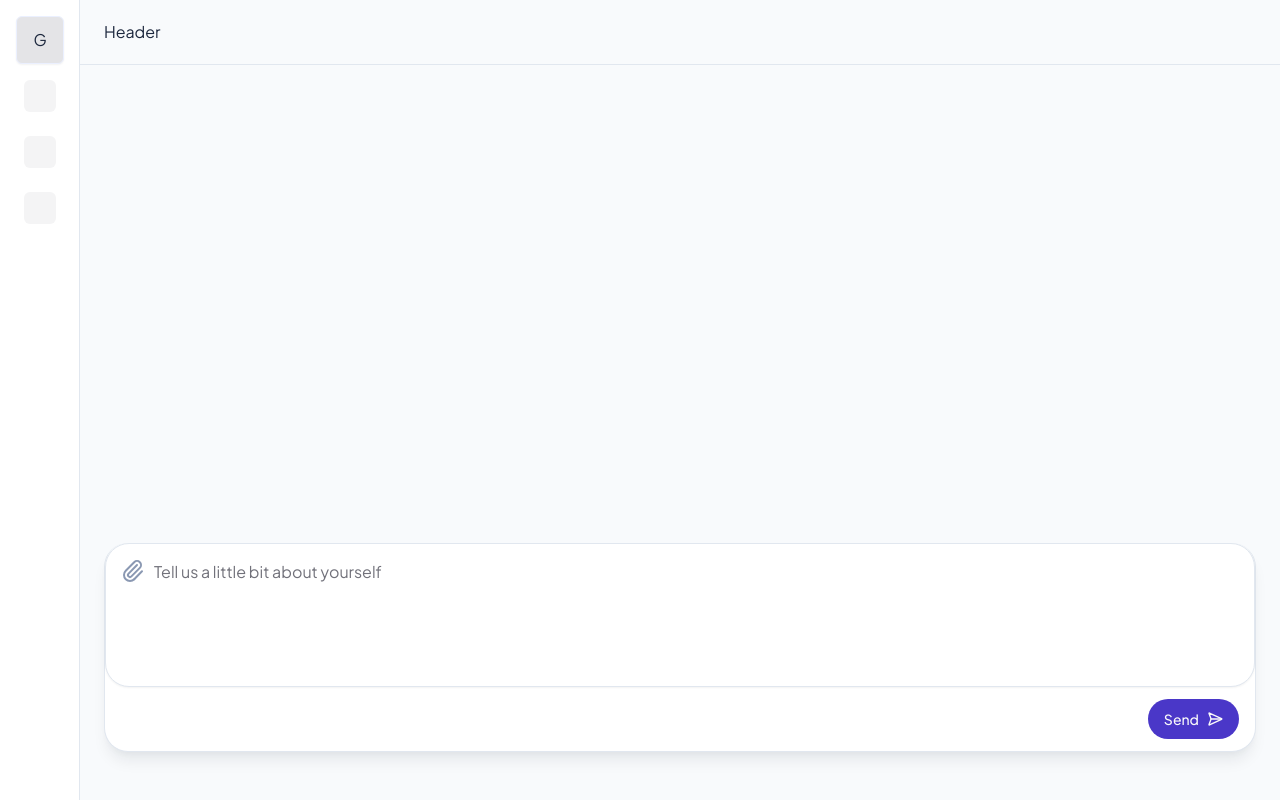
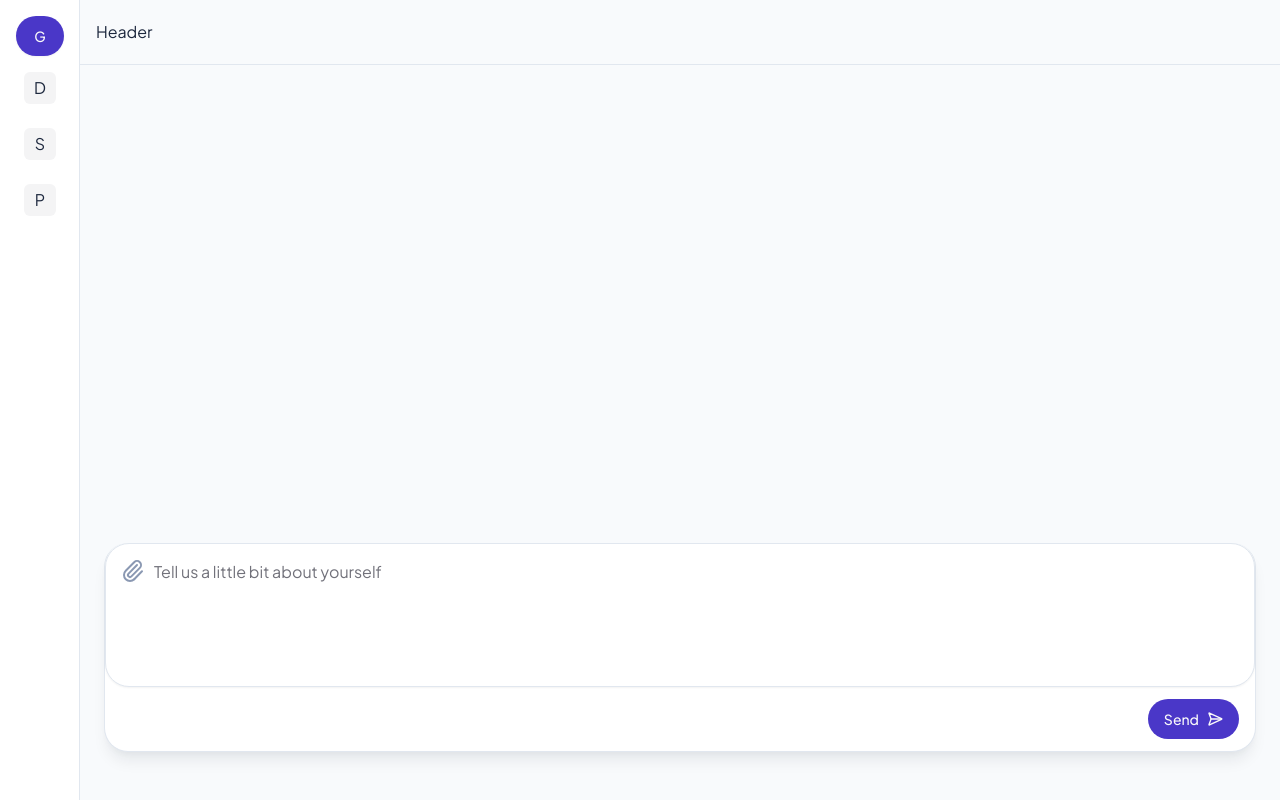
Before and after one commit to AJ1732/hng-12--stage-3, a Next.js app: page / in a window 1280 px wide. Built offline with nearby package versions, Linux system fonts and the light colour scheme.

Commit message:
chore: update sidebar and it animations

```diff
--- a/src/app/globals.css
+++ b/src/app/globals.css
@@ -142,4 +142,12 @@
     -ms-overflow-style: none;
     scrollbar-width: none;
   }
+
+  @media (max-width: 768px) {
+    .sidebar-custom-transition {
+      transition:
+        transform 500ms ease-in-out,
+        width 500ms ease-in-out 300ms;
+    }
+  }
 }
--- a/src/app/layout.tsx
+++ b/src/app/layout.tsx
@@ -1,6 +1,7 @@
 import type { Metadata } from "next";
 import { Toaster } from "@/components/ui/toaster";
 import { Header, Sidebar } from "@/components/layout";
+import { SidebarProvider } from "@/provider/sidebar";
 import "./globals.css";
 
 export const metadata: Metadata = {
@@ -40,13 +41,17 @@ export default function RootLayout({
 }>) {
   return (
     <html lang="en">
-      <body className={`grid md:grid-cols-[5rem_1fr] antialiased`}>
+      <body
+        className={`grid antialiased md:grid-cols-[5rem_1fr] md:[&>*:nth-child(2)]:col-start-2`}
+      >
+        <SidebarProvider>
           <Sidebar />
           <main className="min-h-dvh [&>*:nth-child(2)]:mt-16">
             <Header />
             {children}
           </main>
           <Toaster />
+        </SidebarProvider>
       </body>
     </html>
   );
--- a/src/components/layout/Header/index.tsx
+++ b/src/components/layout/Header/index.tsx
@@ -1,9 +1,22 @@
+"use client";
+import { Button } from "@/components/ui/button";
+import { useSidebar } from "@/provider/sidebar";
+
 const Header = () => {
+  const { isOpen, toggleSidebar } = useSidebar();
+  console.log(isOpen);
+
   return (
-    <header className="fixed z-50 flex w-full items-center gap-6 border-b bg-background px-6 py-3.5 md:py-5">
-      <div className="flex aspect-square w-full max-w-10 items-center justify-center rounded-md border border-accent bg-zinc-200 shadow-sm md:hidden">
+    <header className="fixed z-50 flex w-full items-center gap-6 border-b bg-background px-4 py-3.5 transition-all duration-500 ease-in-out md:z-40 md:py-5">
+      <Button
+        size={"icon"}
+        variant={"default"}
+        onClick={toggleSidebar}
+        className="aspect-square min-w-12 shadow-sm md:hidden"
+      >
         G
-      </div>
+      </Button>
+
       <div>Header</div>
     </header>
   );
--- /dev/null
+++ b/src/components/layout/Sidebar/components/SidebarItem/index.tsx
@@ -0,0 +1,49 @@
+"use client";
+import { motion, AnimatePresence } from "framer-motion";
+import { useIsMobile } from "@/hooks/use-ismobile";
+import { useSidebar } from "@/provider/sidebar";
+import { cn } from "@/lib/utils";
+
+interface SidebarItemProps {
+  icon: React.ReactNode;
+  label: string;
+}
+
+const SidebarItem = ({ icon, label }: SidebarItemProps) => {
+  const { isOpen } = useSidebar();
+  const isMobile = useIsMobile();
+
+  return (
+    <div className="flex items-center gap-4">
+      <span
+        className={cn(
+          "flex aspect-square min-w-8 items-center justify-center rounded-md bg-zinc-100",
+        )}
+      >
+        {icon}
+      </span>
+      <AnimatePresence>
+        {isOpen && (
+          <motion.span
+            initial={{ opacity: 0, width: 0 }}
+            animate={{
+              opacity: 1,
+              width: "auto",
+              transition: { duration: 0.3, delay: isMobile ? 0.5 : 0 },
+            }}
+            exit={{
+              opacity: 0,
+              width: 0,
+              transition: { duration: 0.3 },
+            }}
+            className="overflow-hidden whitespace-nowrap"
+          >
+            {label}
+          </motion.span>
+        )}
+      </AnimatePresence>
+    </div>
+  );
+};
+
+export default SidebarItem;
--- /dev/null
+++ b/src/components/layout/Sidebar/components/index.ts
@@ -0,0 +1 @@
+export { default as SidebarItem } from "./SidebarItem";
--- a/src/components/layout/Sidebar/index.tsx
+++ b/src/components/layout/Sidebar/index.tsx
@@ -1,21 +1,83 @@
+"use client";
+import { motion } from "framer-motion";
+import { Button } from "@/components/ui/button";
+import { useSidebar } from "@/provider/sidebar";
+import { useIsMobile } from "@/hooks/use-ismobile";
+import { cn } from "@/lib/utils";
+import { SidebarItem } from "./components";
+
+const ITEMS = [
+  { id: 1, label: "Dashboard", icon: "D" },
+  { id: 2, label: "Settings", icon: "S" },
+  { id: 3, label: "Profile", icon: "P" },
+];
+
 const Sidebar = () => {
+  const { isOpen, toggleSidebar } = useSidebar();
+  const isMobile = useIsMobile();
+
+  const SIDEBAR_VARIANTS = {
+    open: {
+      x: 0,
+      width: "20rem",
+      transition: {
+        x: { duration: 0.5, ease: "easeInOut" },
+        width: { delay: isMobile ? 0.3 : 0, duration: 0.5, ease: "easeInOut" },
+      },
+    },
+    closed: {
+      x: isMobile ? "-100%" : 0,
+      width: isMobile ? "0rem" : "5rem",
+      transition: {
+        x: { duration: 0.5, ease: "easeInOut" },
+        width: { duration: 0.5, ease: "easeInOut" },
+      },
+    },
+  };
+
   return (
-    <aside className="z-40 h-svh space-y-4 border-r bg-white p-4 max-md:absolute">
+    <motion.aside
+      className={cn(
+        "z-40 h-svh min-w-20 space-y-8 border-r bg-white p-4 max-md:absolute md:z-50 md:space-y-4",
+      )}
+      initial="closed"
+      animate={isOpen ? "open" : "closed"}
+      variants={SIDEBAR_VARIANTS}
+    >
       <header>
-        <div className="flex aspect-square min-w-12 items-center justify-center rounded-md border border-accent bg-zinc-200 shadow-sm">
+        <Button
+          size={"icon"}
+          variant={"default"}
+          onClick={toggleSidebar}
+          className="aspect-square min-w-12 shadow-sm"
+        >
           G
-        </div>
+        </Button>
       </header>
 
-      <menu className="flex flex-col items-center justify-start gap-6">
-        {[1, 2, 3].map((item) => (
+      <menu
+        className={cn(
+          "flex flex-col items-start justify-start gap-6 px-2",
+          isOpen && "md:items-start",
+        )}
+      >
+        {/* {[1, 2, 3].map((item) => (
           <li
             key={item}
-            className="flex aspect-square min-w-8 items-center justify-center rounded-md bg-zinc-100"
-          ></li>
+            className={cn(
+              "flex aspect-square min-w-8 items-center justify-center rounded-md bg-zinc-100",
+            )}
+          >
+            {item}
+          </li>
+        ))} */}
+        {ITEMS.map((item) => (
+          <li key={item.id}>
+            <SidebarItem icon={item.icon} label={item.label} />
+          </li>
         ))}
       </menu>
-    </aside>
+    </motion.aside>
   );
 };
 
--- /dev/null
+++ b/src/hooks/use-ismobile.ts
@@ -0,0 +1,17 @@
+"use client";
+import { useState, useEffect } from "react";
+
+export const useIsMobile = () => {
+  const [isMobile, setIsMobile] = useState(false);
+
+  useEffect(() => {
+    const handleResize = () => {
+      setIsMobile(window.innerWidth <= 768);
+    };
+    handleResize();
+    window.addEventListener("resize", handleResize);
+    return () => window.removeEventListener("resize", handleResize);
+  }, []);
+
+  return isMobile;
+};
--- /dev/null
+++ b/src/provider/sidebar.tsx
@@ -0,0 +1,43 @@
+"use client";
+import { createContext, useContext, useState, useCallback } from "react";
+
+type SidebarContextType = {
+  isOpen: boolean;
+  openSidebar: () => void;
+  closeSidebar: () => void;
+  toggleSidebar: () => void;
+};
+
+const SidebarContext = createContext<SidebarContextType | undefined>(undefined);
+
+export function SidebarProvider({ children }: { children: React.ReactNode }) {
+  const [isOpen, setIsOpen] = useState(false);
+
+  const openSidebar = useCallback(() => {
+    setIsOpen(true);
+  }, []);
+
+  const closeSidebar = useCallback(() => {
+    setIsOpen(false);
+  }, []);
+
+  const toggleSidebar = useCallback(() => {
+    setIsOpen((prev) => !prev);
+  }, []);
+
+  return (
+    <SidebarContext.Provider
+      value={{ isOpen, openSidebar, closeSidebar, toggleSidebar }}
+    >
+      {children}
+    </SidebarContext.Provider>
+  );
+}
+
+export function useSidebar() {
+  const context = useContext(SidebarContext);
+  if (context === undefined) {
+    throw new Error("useSidebar must be used within a SidebarProvider");
+  }
+  return context;
+}
```
Lines whose indentation alone changed are shown as unchanged.
